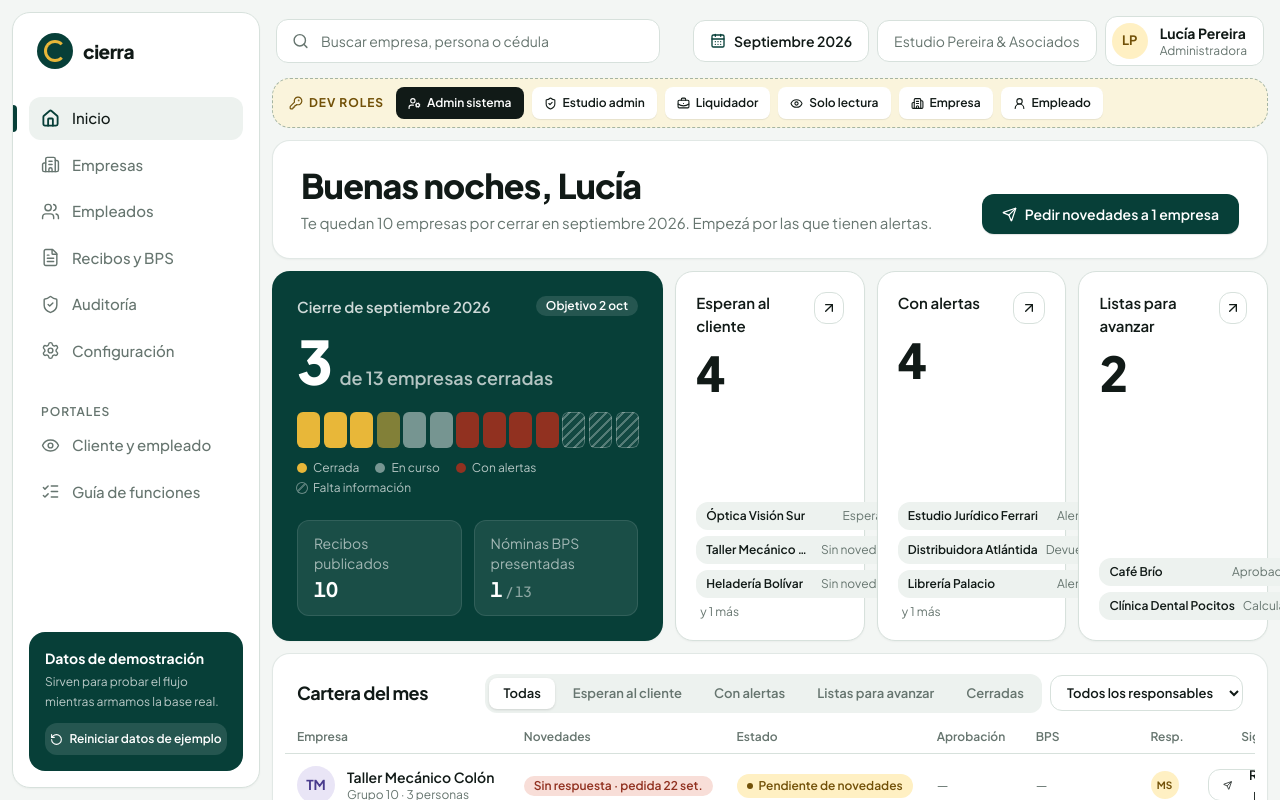
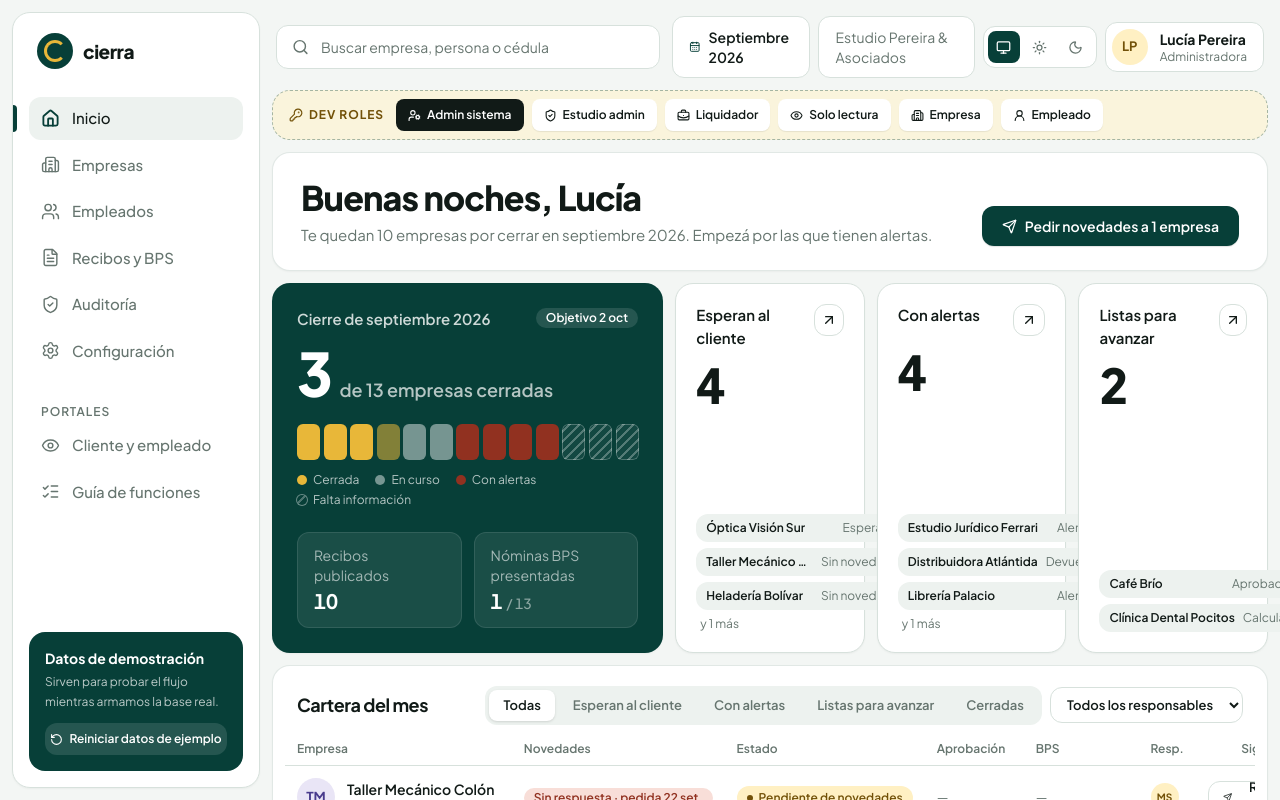
Before and after one commit to sanei1509/cierra, a Next.js app in the folder cierrafe/: page / in a window 1280 px wide. Shown: the top 800 px of the page. Built offline with nearby package versions, Linux system fonts and the light colour scheme.

Commit message:
Add per-user theme preference

```diff
--- a/cierrafe/src/app/globals.css
+++ b/cierrafe/src/app/globals.css
@@ -39,6 +39,35 @@
 
 :root {
   color-scheme: light;
+}
+
+[data-theme="dark"] {
+  color-scheme: dark;
+  --color-lienzo: #111715;
+  --color-superficie: #18211e;
+  --color-hundido: #202c28;
+  --color-linea: #34423e;
+
+  --color-tinta: #edf5f1;
+  --color-tinta-2: #c3d0ca;
+  --color-apagado: #92a19b;
+
+  --color-petroleo: #0f5b51;
+  --color-petroleo-2: #147366;
+  --color-petroleo-3: #4db7a3;
+  --color-sol: #ecc450;
+  --color-sol-suave: #463c20;
+
+  --color-menta: #173c2b;
+  --color-menta-t: #bcebd0;
+  --color-lila: #2d294a;
+  --color-lila-t: #d6cff5;
+  --color-crema: #403717;
+  --color-crema-t: #f4d477;
+  --color-cielo: #18364a;
+  --color-cielo-t: #bbdef4;
+  --color-rosa: #4a241f;
+  --color-rosa-t: #f1c2b9;
 }
 
 body {
--- a/cierrafe/src/app/layout.tsx
+++ b/cierrafe/src/app/layout.tsx
@@ -1,6 +1,7 @@
 import type { Metadata } from "next";
 import type { ReactNode } from "react";
 import { Plus_Jakarta_Sans } from "next/font/google";
+import { ThemeProvider } from "@/components/theme";
 import "./globals.css";
 
 const jakarta = Plus_Jakarta_Sans({
@@ -17,7 +18,9 @@ export const metadata: Metadata = {
 export default function RootLayout({ children }: { children: ReactNode }) {
   return (
     <html lang="es-UY" className={`${jakarta.variable} h-full antialiased`}>
-      <body className="min-h-full">{children}</body>
+      <body className="min-h-full">
+        <ThemeProvider>{children}</ThemeProvider>
+      </body>
     </html>
   );
 }
--- a/cierrafe/src/components/shell.tsx
+++ b/cierrafe/src/components/shell.tsx
@@ -3,12 +3,13 @@
 import clsx from "clsx";
 import Link from "next/link";
 import { usePathname, useRouter } from "next/navigation";
-import { Building2, FileText, Home, Search, Settings, ShieldCheck, Users, Eye, RotateCcw, Menu, X, CalendarDays, ListChecks, KeyRound, UserCog, BriefcaseBusiness, UserRound } from "lucide-react";
+import { Building2, FileText, Home, Search, Settings, ShieldCheck, Users, Eye, RotateCcw, Menu, X, CalendarDays, ListChecks, KeyRound, UserCog, BriefcaseBusiness, UserRound, Monitor, Moon, Sun } from "lucide-react";
 import { useMemo, useState, type ReactNode } from "react";
 import { useHidratado, useStore, useUsuario } from "@/lib/store";
 import { USUARIOS, ESTUDIO } from "@/lib/seed";
 import { MES_ACTUAL, nombreMes } from "@/lib/format";
 import { Avatar } from "./ui";
+import { TEMA_LABELS, type TemaPreferido } from "@/lib/theme";
 
 const NAV = [
   { href: "/", label: "Inicio", icon: Home },
@@ -166,6 +167,36 @@ function Usuario() {
   );
 }
 
+const TEMA_ICONOS = { system: Monitor, light: Sun, dark: Moon };
+
+function SelectorTema() {
+  const u = useUsuario();
+  const tema = useStore((s) => s.temaPorUsuario[u.id] ?? "system");
+  const setTema = useStore((s) => s.setTemaUsuario);
+
+  return (
+    <div className="flex items-center gap-1 rounded-xl border border-linea bg-superficie p-1" aria-label="Tema visual">
+      {(Object.keys(TEMA_LABELS) as TemaPreferido[]).map((t) => {
+        const Icono = TEMA_ICONOS[t];
+        const activo = tema === t;
+        return (
+          <button
+            key={t}
+            type="button"
+            onClick={() => setTema(t)}
+            className={clsx("inline-flex size-8 items-center justify-center rounded-lg transition-colors", activo ? "bg-petroleo text-white" : "text-apagado hover:bg-hundido hover:text-tinta")}
+            aria-label={`Usar tema ${TEMA_LABELS[t].toLowerCase()}`}
+            title={TEMA_LABELS[t]}
+            aria-pressed={activo}
+          >
+            <Icono size={15} />
+          </button>
+        );
+      })}
+    </div>
+  );
+}
+
 function DevAccessBar() {
   const router = useRouter();
   const setUsuario = useStore((s) => s.setUsuario);
@@ -230,6 +261,7 @@ export function Shell({ children }: { children: ReactNode }) {
               <CalendarDays size={16} className="text-petroleo" /> {nombreMes(MES_ACTUAL)}
             </span>
             <span className="hidden rounded-xl border border-linea bg-superficie px-4 py-2.5 text-sm text-apagado xl:block">{ESTUDIO.nombre}</span>
+            {ok && <SelectorTema />}
             {ok && <Usuario />}
           </div>
         </header>
--- /dev/null
+++ b/cierrafe/src/components/theme.tsx
@@ -0,0 +1,28 @@
+"use client";
+
+import { useEffect } from "react";
+import { useHidratado, useStore, useUsuario } from "@/lib/store";
+import { resolverTema } from "@/lib/theme";
+
+export function ThemeProvider({ children }: { children: React.ReactNode }) {
+  const hidratado = useHidratado();
+  const usuario = useUsuario();
+  const tema = useStore((s) => s.temaPorUsuario[usuario.id] ?? "system");
+
+  useEffect(() => {
+    if (!hidratado) return;
+    const media = window.matchMedia("(prefers-color-scheme: dark)");
+
+    const aplicar = () => {
+      const resuelto = resolverTema(tema, media.matches);
+      document.documentElement.dataset.theme = resuelto;
+      document.documentElement.style.colorScheme = resuelto;
+    };
+
+    aplicar();
+    media.addEventListener("change", aplicar);
+    return () => media.removeEventListener("change", aplicar);
+  }, [hidratado, tema]);
+
+  return children;
+}
--- a/cierrafe/src/lib/store.ts
+++ b/cierrafe/src/lib/store.ts
@@ -10,6 +10,7 @@ import { MOTOR_VERSION, parametrosVigentes } from "./params";
 import { MES_ACTUAL } from "./format";
 import { validar, pendientes } from "./validations";
 import { estadoVisible } from "./status";
+import type { TemaPreferido } from "./theme";
 
 interface Datos {
   empresas: Empresa[];
@@ -18,6 +19,7 @@ interface Datos {
   periodos: Periodo[];
   audit: AuditEvent[];
   usuarioId: string;
+  temaPorUsuario: Record<string, TemaPreferido>;
   /** Recibos vistos por el empleado: `${empleadoId}|${mes}` -> fecha ISO */
   vistas: Record<string, string>;
 }
@@ -31,6 +33,7 @@ export type Accion =
 
 interface Acciones {
   setUsuario: (id: string) => void;
+  setTemaUsuario: (tema: TemaPreferido) => void;
   puede: (a: Accion) => boolean;
   agregarNovedad: (n: Omit<Novedad, "id" | "fecha">) => void;
   borrarNovedad: (id: string, actor?: string) => void;
@@ -104,7 +107,13 @@ function estadoInicial(): Datos {
     if (p.etapa === "cerrada") np.cerrado = { fecha: fechas[p.empresaId], por, version: 1 };
     return np;
   });
-  return { ...s, periodos, usuarioId: "u1", vistas: { "espiga-1|2026-09": "2026-09-19T20:14:00", "espiga-2|2026-09": "2026-09-20T08:02:00", "delprado-1|2026-09": "2026-09-21T12:40:00" } };
+  return {
+    ...s,
+    periodos,
+    usuarioId: "u1",
+    temaPorUsuario: {},
+    vistas: { "espiga-1|2026-09": "2026-09-19T20:14:00", "espiga-2|2026-09": "2026-09-20T08:02:00", "delprado-1|2026-09": "2026-09-21T12:40:00" },
+  };
 }
 
 export const useStore = create<Datos & Acciones>()(
@@ -121,6 +130,7 @@ export const useStore = create<Datos & Acciones>()(
       return {
         ...estadoInicial(),
         setUsuario: (id) => set({ usuarioId: id }),
+        setTemaUsuario: (tema) => set((s) => ({ temaPorUsuario: { ...s.temaPorUsuario, [s.usuarioId]: tema } })),
         puede: (a) => {
           const rol = USUARIOS.find((u) => u.id === get().usuarioId)!.rol;
           if (rol === "lectura") return false;
@@ -245,7 +255,7 @@ export const useStore = create<Datos & Acciones>()(
     },
     {
       name: "cierra-demo-v1",
-      version: 3,
+      version: 4,
       // Cambió el modelo de datos: se regeneran los datos de ejemplo
       migrate: () => estadoInicial() as never,
     },
--- /dev/null
+++ b/cierrafe/src/lib/theme.ts
@@ -0,0 +1,13 @@
+export type TemaPreferido = "system" | "light" | "dark";
+export type TemaResuelto = "light" | "dark";
+
+export const TEMA_LABELS: Record<TemaPreferido, string> = {
+  system: "Sistema",
+  light: "Claro",
+  dark: "Oscuro",
+};
+
+export function resolverTema(preferencia: TemaPreferido, sistemaOscuro: boolean): TemaResuelto {
+  if (preferencia === "system") return sistemaOscuro ? "dark" : "light";
+  return preferencia;
+}
```
Also changed, not shown: 2 other files (tests, documents, lock files or other folders).
